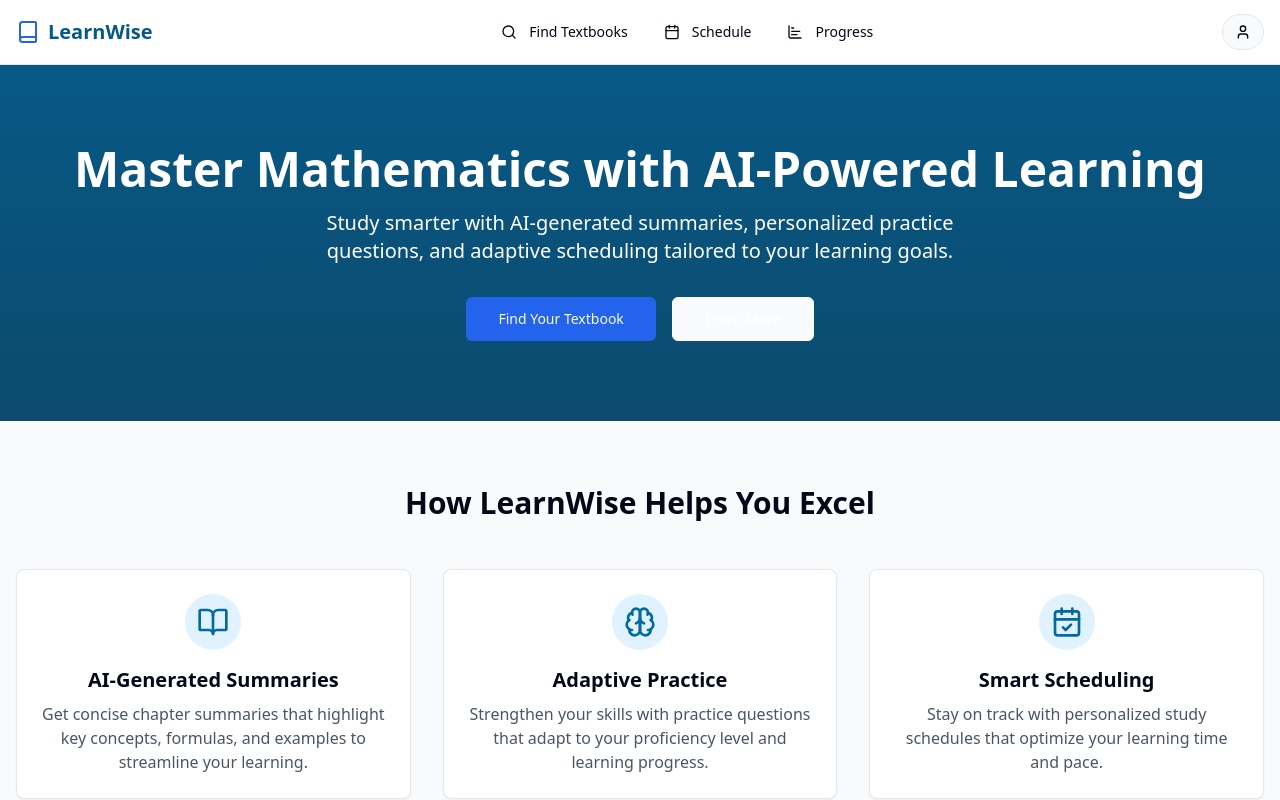
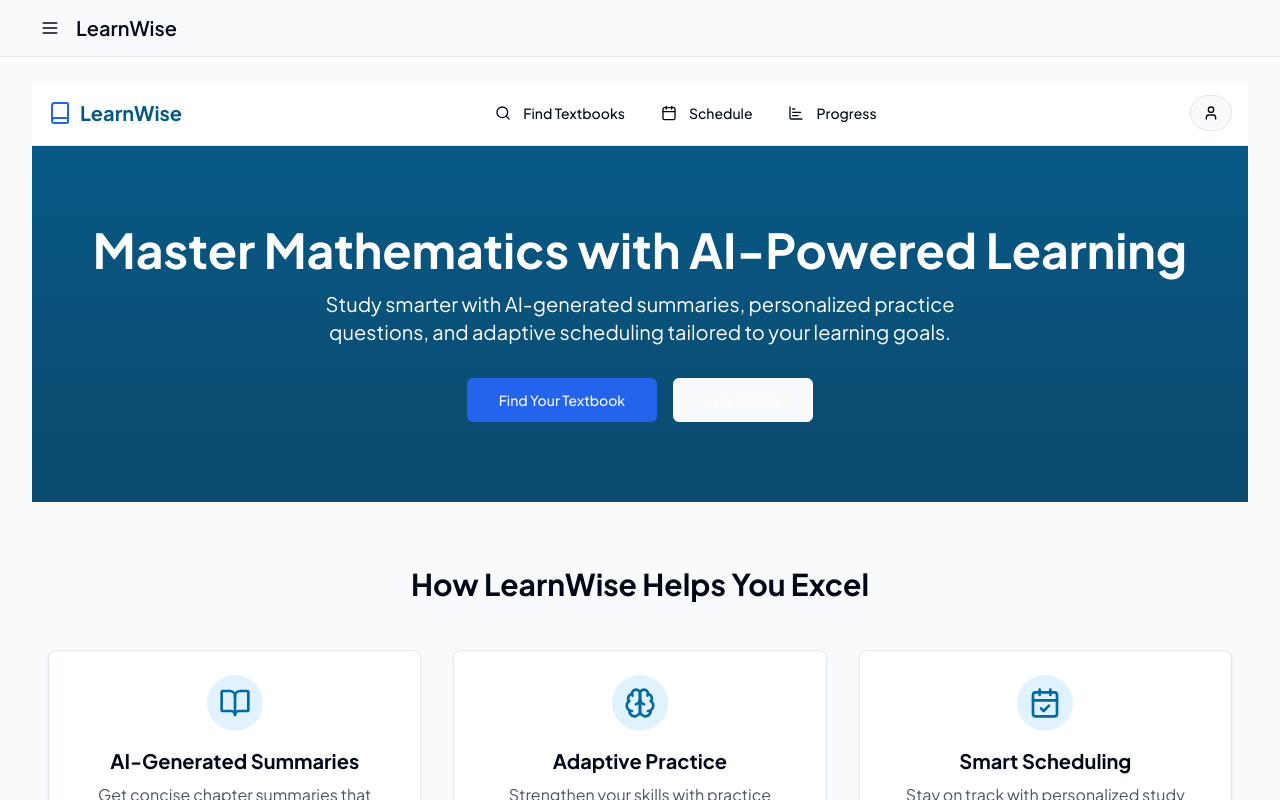
Before and after one commit to KamoLovesCode/learnwise, a React (Vite) app: page / in a window 1280 px wide. Shown: the top 800 px of the page. Built offline with nearby package versions, Linux system fonts and the light colour scheme.

Commit message:
Convert to app with menu
Convert the website to an app with a clear user flow and sections in a menu, and add Google Fonts.

```diff
--- a/index.html
+++ b/index.html
@@ -1,26 +1,15 @@
+
 <!DOCTYPE html>
 <html lang="en">
   <head>
     <meta charset="UTF-8" />
+    <link rel="icon" type="image/svg+xml" href="/favicon.ico" />
     <meta name="viewport" content="width=device-width, initial-scale=1.0" />
-    <title>learnwise-math-mentor</title>
-    <meta name="description" content="Lovable Generated Project" />
-    <meta name="author" content="Lovable" />
-
-    <meta property="og:title" content="learnwise-math-mentor" />
-    <meta property="og:description" content="Lovable Generated Project" />
-    <meta property="og:type" content="website" />
-    <meta property="og:image" content="https://lovable.dev/opengraph-image-p98pqg.png" />
-
-    <meta name="twitter:card" content="summary_large_image" />
-    <meta name="twitter:site" content="@lovable_dev" />
-    <meta name="twitter:image" content="https://lovable.dev/opengraph-image-p98pqg.png" />
+    <link href="https://fonts.googleapis.com/css2?family=Plus+Jakarta+Sans:wght@400;500;600;700&display=swap" rel="stylesheet">
+    <title>LearnWise Math Mentor</title>
   </head>
-
   <body>
     <div id="root"></div>
-    <!-- IMPORTANT: DO NOT REMOVE THIS SCRIPT TAG OR THIS VERY COMMENT! -->
-    <script src="https://cdn.gpteng.co/gptengineer.js" type="module"></script>
     <script type="module" src="/src/main.tsx"></script>
   </body>
 </html>
--- a/src/App.tsx
+++ b/src/App.tsx
@@ -1,9 +1,9 @@
-
 import { Toaster } from "@/components/ui/toaster";
 import { Toaster as Sonner } from "@/components/ui/sonner";
 import { TooltipProvider } from "@/components/ui/tooltip";
 import { QueryClient, QueryClientProvider } from "@tanstack/react-query";
 import { BrowserRouter, Routes, Route } from "react-router-dom";
+import { AppLayout } from "./components/AppLayout";
 import HomePage from "./pages/HomePage";
 import SearchPage from "./pages/SearchPage";
 import TextbookDetailPage from "./pages/TextbookDetailPage";
@@ -22,6 +22,7 @@ const App = () => (
       <Toaster />
       <Sonner />
       <BrowserRouter>
+        <AppLayout>
           <Routes>
             <Route path="/" element={<HomePage />} />
             <Route path="/search" element={<SearchPage />} />
@@ -33,6 +34,7 @@ const App = () => (
             <Route path="/progress" element={<ProgressPage />} />
             <Route path="*" element={<NotFound />} />
           </Routes>
+        </AppLayout>
       </BrowserRouter>
     </TooltipProvider>
   </QueryClientProvider>
--- /dev/null
+++ b/src/components/AppLayout.tsx
@@ -0,0 +1,70 @@
+
+import { useState } from 'react';
+import { NavLink } from 'react-router-dom';
+import {
+  Book,
+  Home,
+  Calendar,
+  ChartBar,
+  Menu,
+  Upload,
+} from 'lucide-react';
+import {
+  Sheet,
+  SheetContent,
+  SheetTrigger,
+} from "@/components/ui/sheet";
+
+export const AppLayout = ({ children }: { children: React.ReactNode }) => {
+  const [open, setOpen] = useState(false);
+
+  const menuItems = [
+    { icon: Home, label: 'Home', path: '/' },
+    { icon: Upload, label: 'Upload Textbook', path: '/upload' },
+    { icon: Book, label: 'Search Books', path: '/search' },
+    { icon: Calendar, label: 'Schedule', path: '/schedule' },
+    { icon: ChartBar, label: 'Progress', path: '/progress' },
+  ];
+
+  return (
+    <div className="min-h-screen bg-background font-plus-jakarta">
+      <header className="sticky top-0 z-50 w-full border-b bg-background/95 backdrop-blur supports-[backdrop-filter]:bg-background/60">
+        <div className="container flex h-14 items-center">
+          <Sheet open={open} onOpenChange={setOpen}>
+            <SheetTrigger asChild>
+              <button className="mr-2 px-2 hover:opacity-75">
+                <Menu className="h-5 w-5" />
+                <span className="sr-only">Toggle Menu</span>
+              </button>
+            </SheetTrigger>
+            <SheetContent side="left" className="w-[240px] sm:w-[280px]">
+              <nav className="flex flex-col gap-4 mt-4">
+                {menuItems.map((item) => (
+                  <NavLink
+                    key={item.path}
+                    to={item.path}
+                    onClick={() => setOpen(false)}
+                    className={({ isActive }) =>
+                      `flex items-center gap-2 rounded-lg px-3 py-2 text-sm transition-all hover:bg-accent ${
+                        isActive ? 'bg-accent text-accent-foreground' : 'text-muted-foreground'
+                      }`
+                    }
+                  >
+                    <item.icon className="h-4 w-4" />
+                    {item.label}
+                  </NavLink>
+                ))}
+              </nav>
+            </SheetContent>
+          </Sheet>
+          <div className="flex-1 flex items-center justify-between">
+            <span className="text-xl font-semibold">LearnWise</span>
+          </div>
+        </div>
+      </header>
+      <main className="container py-4 md:py-6">
+        {children}
+      </main>
+    </div>
+  );
+};
--- a/tailwind.config.ts
+++ b/tailwind.config.ts
@@ -1,21 +1,20 @@
-import type { Config } from "tailwindcss";
+import { type Config } from "tailwindcss"
 
 export default {
   darkMode: ["class"],
   content: [
-		"./pages/**/*.{ts,tsx}",
-		"./components/**/*.{ts,tsx}",
-		"./app/**/*.{ts,tsx}",
-		"./src/**/*.{ts,tsx}",
+    './pages/**/*.{ts,tsx}',
+    './components/**/*.{ts,tsx}',
+    './app/**/*.{ts,tsx}',
+    './src/**/*.{ts,tsx}',
   ],
-	prefix: "",
   theme: {
     container: {
       center: true,
-			padding: '2rem',
+      padding: "2rem",
       screens: {
-				'2xl': '1400px'
-			}
+        "2xl": "1400px",
+      },
     },
     extend: {
       colors: {
@@ -102,8 +101,11 @@ export default {
       animation: {
         'accordion-down': 'accordion-down 0.2s ease-out',
         'accordion-up': 'accordion-up 0.2s ease-out'
+      },
+      fontFamily: {
+        'plus-jakarta': ['"Plus Jakarta Sans"', 'sans-serif'],
       }
     }
   },
   plugins: [require("tailwindcss-animate")],
-} satisfies Config;
+} satisfies Config
```
Lines whose indentation alone changed are shown as unchanged.
